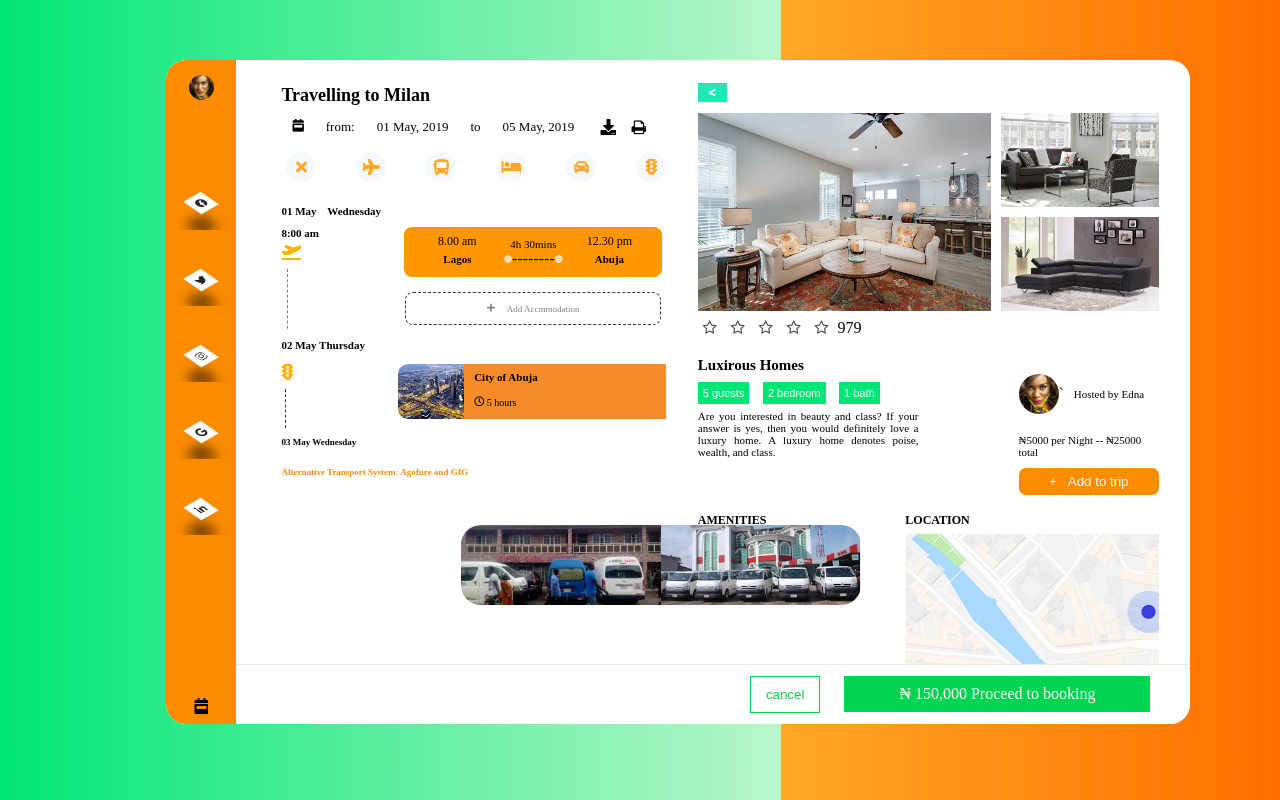
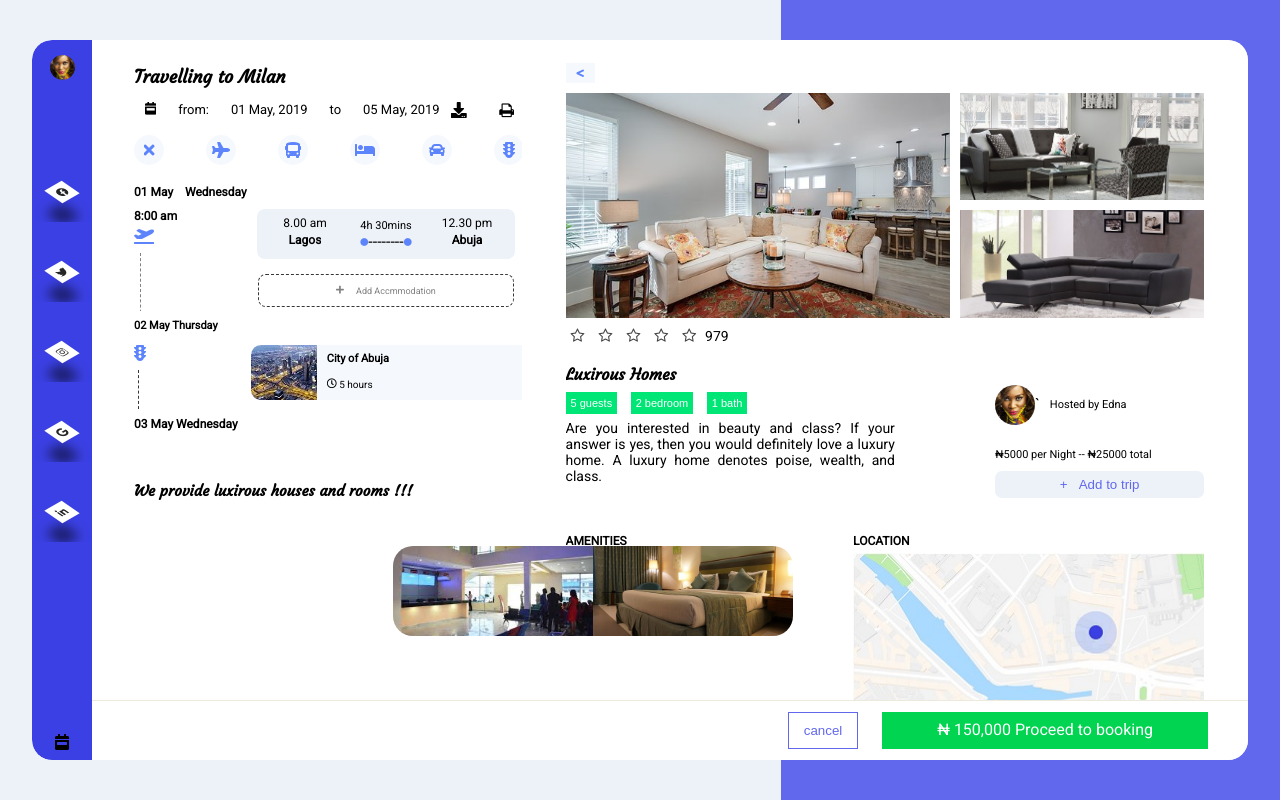
Before and after one commit to Charles-Project/Dashboard, a plain HTML site: page index.html in a window 1280 px wide. Drawn offline with Linux system fonts and the light colour scheme.

Commit message:
adjusted the colors and size of the main div

```diff
--- a/index.html
+++ b/index.html
@@ -15,6 +15,10 @@
       integrity="sha384-wvfXpqpZZVQGK6TAh5PVlGOfQNHSoD2xbE+QkPxCAFlNEevoEH3Sl0sibVcOQVnN"
       crossorigin="anonymous"
     />
+    <!-- google fonts -->
+    <link href="https://fonts.googleapis.com/css?family=Courgette|Open+Sans+Condensed:300|Roboto&display=swap"
+        rel="stylesheet">
+
     <title>Snapi Ui</title>
 </head>
 
@@ -152,7 +156,7 @@
                     <!--    ----------------------         ---------- -->
                     <div class="emptyDiv">
                         <h3>03 May Wednesday</h3>
-                        <h3 id="eff">Alternative Transport System: Agofure and GIG </h3>
+                        <h3 id="eff">We provide luxirous houses and rooms !!!</h3>
                     </div>
                     <!--    ----------------------         ---------- -->
                     <!--    ----------------------         ---------- -->
--- a/style.css
+++ b/style.css
@@ -2,6 +2,10 @@
   margin: 0;
   padding: 0;
   overflow: hidden;
+}
+
+body {
+  font-family: "Roboto", sans-serif;
 }
 
 .container {
@@ -10,13 +14,13 @@
 }
 
 .contain1 {
-  background: linear-gradient(to right, #00e676, #b9f6ca);
+  background: #edf2f8;
   width: 61%;
   height: 100vh;
 }
 
 .contain2 {
-  background: linear-gradient(to left, #ff6f00, #ffa726);
+  background: #6168ed;
   width: 39%;
   height: 100vh;
 }
@@ -24,21 +28,22 @@
 /* container 3 css design */
 .contain3 {
   background: #edf2f8;
-  height: 83%;
-  width: 80%;
+  height: 90%;
+  width: 95%;
   z-index: 1;
   position: absolute;
-  top: 49%;
-  left: 53%;
+  top: 50%;
+  left: 50%;
+  transform: translate(-50%, -50%);
+
   border-top-left-radius: 20px !important;
   border-bottom-left-radius: 20px !important;
   border-top-right-radius: 20px !important;
   border-bottom-right-radius: 20px !important;
-  /* border-radius: 2%; */
-  transform: translate(-50%, -50%);
+
   /* grid for container */
   display: grid;
-  grid-template-columns: 70px 430px 1fr;
+  grid-template-columns: 60px 430px 1fr;
   grid-template-rows: 1fr 60px;
   grid-template-areas:
     "sidenav main1 main2"
@@ -46,7 +51,7 @@
 }
 
 .sidenav {
-  background: #fb8c00;
+  background: #3b40e4;
   grid-area: sidenav;
   border-top-left-radius: 20px;
   border-bottom-left-radius: 20px;
@@ -174,13 +179,13 @@ ul li:hover .fab {
 .main1 {
   background: white;
   grid-area: main1;
-  padding: 0 20px;
+  padding: 0 10px 0 30px;
 }
 
 .main-container {
   margin: 0 auto;
   margin-top: 20px;
-  margin-left: 20px;
+  margin-left: 7px;
   width: 100%;
   height: 100%;
   padding: 5px;
@@ -205,6 +210,7 @@ ul li:hover .fab {
   margin-bottom: 10px;
 }
 .travelling h2 {
+  font-family: "Courgette", cursive;
   font-size: 18px;
   margin-bottom: 5px;
 }
@@ -212,7 +218,7 @@ ul li:hover .fab {
 .date-in {
   display: flex;
   justify-content: space-around;
-  width: 80%;
+  width: 100%;
   font-size: 13px;
 }
 
@@ -224,17 +230,17 @@ ul li:hover .fab {
 .date-print {
   margin-right: 10px;
   display: flex;
-  justify-content: space-evenly;
+  justify-content: space-between;
   width: 20%;
 }
 
 .trans-med {
   display: flex;
   justify-content: space-between;
-  padding-right: 5px;
-  padding-left: 5px;
-  padding-bottom: 5px;
-  margin-top: 10px;
+  /* padding-right: 5px;
+  padding-left: 5px; */
+  padding-bottom: 2px;
+  margin-top: 8px;
 }
 
 .las {
@@ -245,7 +251,7 @@ ul li:hover .fab {
   display: flex;
   justify-content: center;
   align-items: center;
-  color: #ffa726;
+  color: #5d84fb;
 }
 /* ------------------------------------------ */
 /* ------------------------------------------ */
@@ -255,7 +261,7 @@ ul li:hover .fab {
 
 .day h3 {
   margin-bottom: 10px;
-  font-size: 11px;
+  font-size: 12px;
 }
 
 .day-symbol {
@@ -273,12 +279,12 @@ ul li:hover .fab {
 
 .day-col1 h2 {
   margin-bottom: 5px;
-  font-size: 11px;
+  font-size: 12px;
 }
 
 .aero-logo {
   margin-bottom: 9px;
-  color: #ffb300;
+  color: #5d84fb;
 }
 
 .aero-logo .fa {
@@ -300,7 +306,7 @@ ul li:hover .fab {
 }
 
 .day-n {
-  background: #ff9800;
+  background: #edf2f8;
   height: 50px;
   margin-right: 9px;
   margin-left: 8px;
@@ -316,7 +322,7 @@ ul li:hover .fab {
 .day-am {
   grid-area: day-am;
   font-size: 12px;
-  padding-left: 30px;
+  padding-left: 20px;
   padding-top: 5px;
   display: flex;
   flex-direction: column;
@@ -346,13 +352,13 @@ ul li:hover .fab {
 
 .fontUn .fas {
   font-size: 8px;
-  color: wheat;
+  color: #5d84fb;
 }
 
 .day-pm {
   grid-area: day-pm;
   font-size: 12px;
-  padding-right: 30px;
+  padding-right: 20px;
   padding-top: 5px;
   display: flex;
   flex-direction: column;
@@ -397,7 +403,7 @@ ul li:hover .fab {
 
 .t-logo {
   margin-bottom: 9px;
-  color: #ffb300;
+  color: #5d84fb;
 }
 
 .t-logo .fa {
@@ -434,7 +440,7 @@ ul li:hover .fab {
 }
 
 .nextWords {
-  background: #f68b2a;
+  background: #f5f8fd;
   padding-left: 10px;
   font-size: 10px;
   padding-top: 7px;
@@ -447,12 +453,13 @@ ul li:hover .fab {
 }
 
 .emptyDiv h3 {
-  font-size: 9px;
-  margin-bottom: 20px;
+  font-size: 12px;
+  margin-bottom: 50px;
 }
 
 #eff {
-  color: #fb8c00;
+  font-family: "Courgette", cursive;
+  font-size: 15px;
 }
 
 /* ------------------------------------------ */
@@ -493,16 +500,16 @@ ul li:hover .fab {
 }
 
 .less {
-  color: white;
-  background: #1de9b6;
-  font-size: 9px;
+  color: #5d84fb;
+  background: #f5f8fd;
+  font-size: 10px;
   padding: 5px 11px;
 }
 
 .pics-grid {
   grid-area: pics-grid;
   display: grid;
-  grid-template-columns: 1.3fr 0.7fr;
+  grid-template-columns: 1.1fr 0.7fr;
   grid-column-gap: 10px;
   grid-template-areas: "pic1 pic-house";
 }
@@ -572,6 +579,10 @@ input.star-1:checked ~ label.star:before {
   color: #f62;
 }
 
+.star-n {
+  font-size: 14px;
+}
+
 /*---------------------- 2nd row of container 3 -------------------------- */
 .main-div1 {
   width: 88%;
@@ -603,7 +614,8 @@ input.star-1:checked ~ label.star:before {
 
 .describe-words h3 {
   margin-bottom: 8px;
-  font-size: 15px;
+  font-size: 16px;
+  font-family: "Courgette", cursive;
 }
 
 .btnLu {
@@ -621,12 +633,14 @@ input.star-1:checked ~ label.star:before {
 }
 
 .btn-N:hover {
-  background: #fb8c00;
+  background: white;
+  color: #00e676;
+  border: 1px solid #00e676;
 }
 
 .des-p {
   text-align: justify;
-  font-size: 11px;
+  font-size: 14px;
 }
 
 /*  */
@@ -676,17 +690,17 @@ input.star-1:checked ~ label.star:before {
   width: 100%;
   margin-top: 10px;
   padding: 6px 5px;
-  background: #fb8c00;
+  background: #edf2f8;
   border-radius: 7px;
-  color: white;
+  color: #6168ed;
   outline: none;
   border: none;
 }
 
 .btn-host:hover {
-  border: 1px solid #fb8c00;
+  border: 1px solid #6168ed;
   background: white;
-  color: #fb8c00;
+  color: #6168ed;
 }
 
 /*----------- home automation --------------*/
@@ -733,15 +747,15 @@ input.star-1:checked ~ label.star:before {
 
 .cancel {
   padding: 10px 15px;
+  border: 1px solid #6168ed;
   background: white;
-  color: #01d451;
-  border: 1px solid #01d451;
+  color: #6168ed;
   outline: none;
 }
 
 .cancel:hover {
-  color: #fb8c00;
-  border: 1px solid #fb8c00;
+  background: #6168ed;
+  color: white;
 }
 
 .proceed {
@@ -759,10 +773,10 @@ input.star-1:checked ~ label.star:before {
 }
 
 .container4 {
-  height: 80px;
+  height: 90px;
   width: 400px;
   position: absolute;
-  left: 60%;
+  left: 56%;
   top: 64%;
   transform: translate(-80%, 50%);
   display: flex;
@@ -775,14 +789,14 @@ input.star-1:checked ~ label.star:before {
 .agofure {
   width: 50%;
   height: 100%;
-  background: url(./img/ag.jpg);
+  background: url(./img/gig2.jpg);
   background-position: center;
   background-size: cover;
 }
 .gig {
   width: 50%;
   height: 100%;
-  background: url(./img/gig.jpg);
+  background: url(./img/e5.jpg);
   background-position: center;
   background-size: cover;
 }
```
